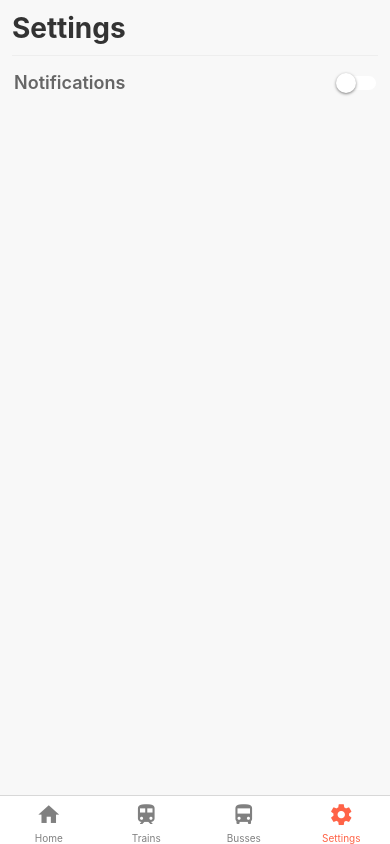
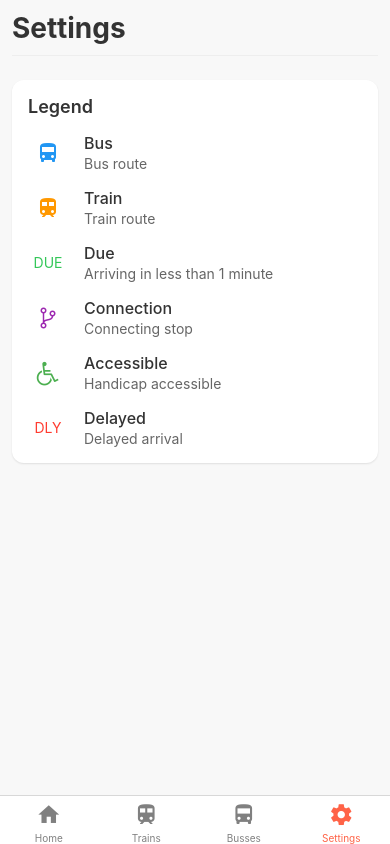
Before and after one commit to henrywbarber/TransitTracker, a React Native app: screen /Settings in a window 390 px wide. Built offline with nearby package versions, Linux system fonts and the light colour scheme.

Commit message:
added legend

```diff
--- a/src/components/screens/Settings.jsx
+++ b/src/components/screens/Settings.jsx
@@ -5,33 +5,90 @@ import {
 	StyleSheet,
 	SafeAreaView,
 	StatusBar,
-	Switch
+	Switch,
+	ScrollView
 } from "react-native";
+import MaterialCommunityIcons from 'react-native-vector-icons/MaterialCommunityIcons';
+import Ionicons from 'react-native-vector-icons/Ionicons';
+import FontAwesome from 'react-native-vector-icons/FontAwesome';
 
 function Settings() {
-	const [notifications, setNotifications] = useState(false);
+	/*const [notifications, setNotifications] = useState(false);
 
 	const toggleNotifications = () => {
 		setNotifications(prev => !prev);
-	};
+	};*/
+
+	const LegendItem = ({ icon, label, description, textColor = '#333' }) => (
+		<View style={styles.legendItem}>
+			<View style={styles.iconContainer}>
+				{icon}
+			</View>
+			<View style={styles.textContainer}>
+				<Text style={[styles.legendLabel, { color: textColor }]}>{label}</Text>
+				<Text style={styles.legendDescription}>{description}</Text>
+			</View>
+		</View>
+	);
+
 	return (
 		<SafeAreaView style={styles.safeArea}>
 			<StatusBar barStyle="dark-content" backgroundColor="#FFFFFF" />
-			<View style={styles.container}>
+			<ScrollView style={styles.container}>
 				<View style={styles.header}>
 					<Text style={styles.title}>Settings</Text>
 				</View>
+
+				{/* Notifications Section
+				<View style={styles.section}>
 					<View style={styles.noti}>
 						<Text style={styles.sectionTitle}>Notifications</Text>
 						<Switch
-						trackColor={{ false: "#ffffff", true: "#34c759" }}
-						thumbColor={notifications ? "#FFFFFF" : "#ffffff"}
-						ios_backgroundColor="#ffffff"
+							value={notifications}
 							onValueChange={toggleNotifications}
-						value={notifications}
+							trackColor={{ false: '#E0E0E0', true: '#4CAF50' }}
+							thumbColor={notifications ? '#FFFFFF' : '#FFFFFF'}
 						/>
 					</View>
 				</View>
+					*/}
+				{/* Legend Section */}
+				<View style={styles.section}>
+					<Text style={styles.sectionTitle}>Legend</Text>
+					<View style={styles.legendContainer}>
+						<LegendItem
+							icon={<MaterialCommunityIcons name="bus" size={24} color="#2196F3" />}
+							label="Bus"
+							description="Bus route"
+						/>
+						<LegendItem
+							icon={<MaterialCommunityIcons name="train" size={24} color="#FF9800" />}
+							label="Train"
+							description="Train route"
+						/>
+						<LegendItem
+							icon={<Text style={styles.dueText}>DUE</Text>}
+							label="Due"
+							description="Arriving in less than 1 minute"
+						/>
+						<LegendItem
+							icon={<Ionicons name="git-branch-outline" size={24} color="#9C27B0" />}
+							label="Connection"
+							description="Connecting stop"
+						/>
+						<LegendItem
+							icon={<FontAwesome name="wheelchair" size={24} color="#4CAF50" />}
+							label="Accessible"
+							description="Handicap accessible"
+						/>
+						<LegendItem
+							icon={<Text style={styles.delayedText}>DLY</Text>}
+							label="Delayed"
+							description="Delayed arrival"
+						/>
+					</View>
+				</View>
+			</ScrollView>
 		</SafeAreaView>
 	);
 }
@@ -58,17 +115,60 @@ const styles = StyleSheet.create({
 		fontWeight: "bold",
 		color: "#333333"
 	},
+	section: {
+		marginTop: 24,
+		backgroundColor: "#FFFFFF",
+		borderRadius: 12,
+		padding: 16,
+		shadowColor: "#000",
+		shadowOffset: {
+			width: 0,
+			height: 1,
+		},
+		shadowOpacity: 0.1,
+		shadowRadius: 2,
+		elevation: 2,
+	},
 	noti: {
 		flexDirection: "row",
 		justifyContent: "space-between",
-		alignItems: "center",
-		paddingTop: 16,
-		paddingHorizontal: 2
+		alignItems: "center"
 	},
 	sectionTitle: {
 		fontSize: 18,
 		fontWeight: "600",
+		color: "#333333",
+		marginBottom: 16
+	},
+	legendContainer: {
+		gap: 16
+	},
+	legendItem: {
+		flexDirection: "row",
+		alignItems: "center"
+	},
+	iconContainer: {
+		width: 40,
+		alignItems: "center",
+		marginRight: 16
+	},
+	textContainer: {
+		flex: 1
+	},
+	legendLabel: {
+		fontSize: 16,
+		fontWeight: "500",
+		marginBottom: 2
+	},
+	legendDescription: {
+		fontSize: 14,
 		color: "#666666"
+	},
+	dueText: {
+		color: "#34C759"
+	},
+	delayedText: {
+		color: "#FF3B30"
 	}
 });
 
```
Lines whose indentation alone changed are shown as unchanged.
